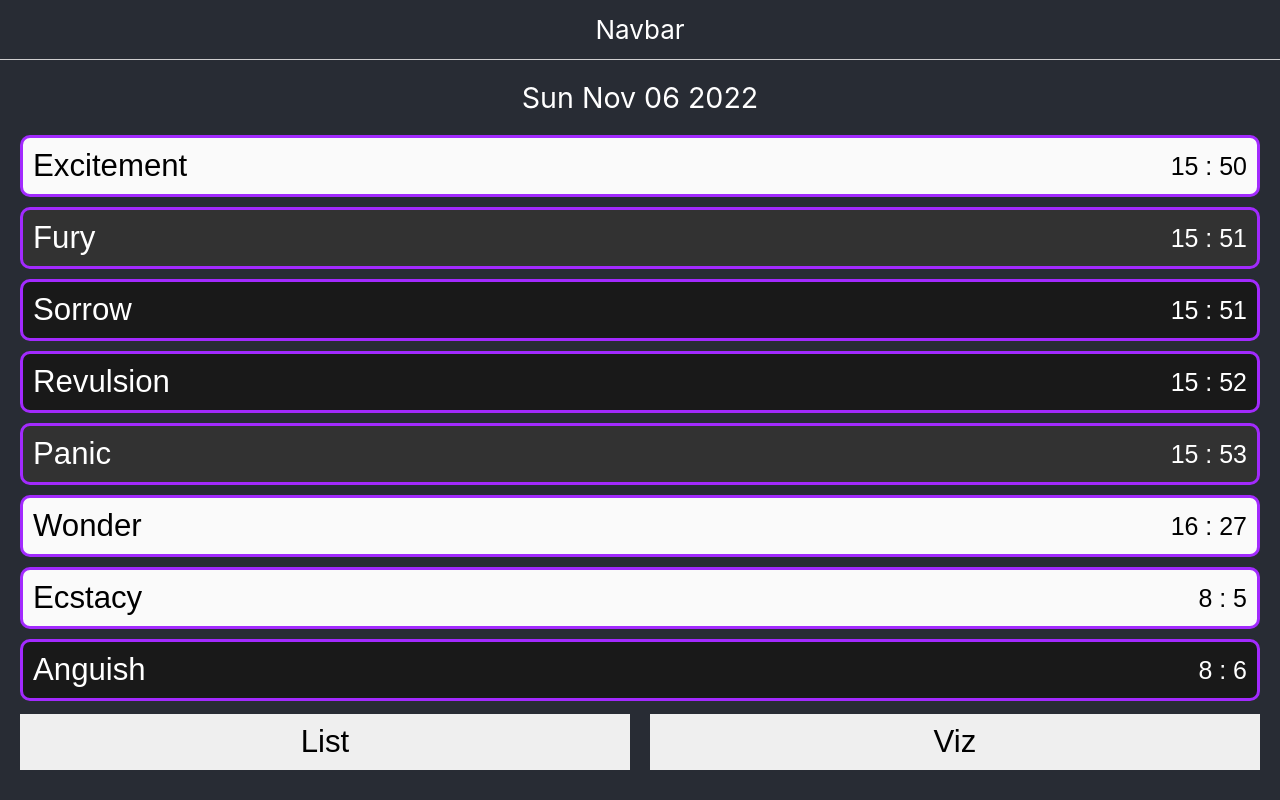
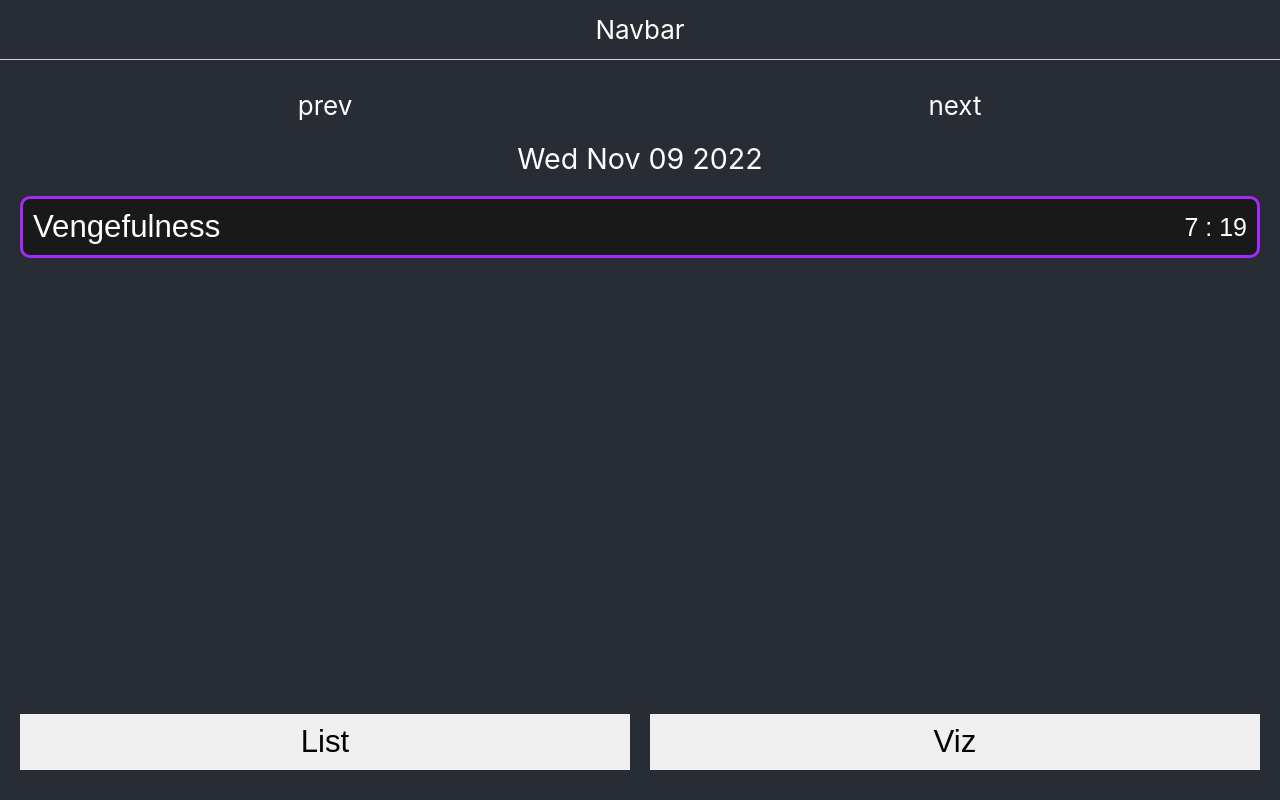
Before and after one commit to AladinJmila/emotions-diary-frontend, a React (Create React App) app: page /inspector in a window 1280 px wide. Built offline with nearby package versions, Linux system fonts and the light colour scheme; data requests are answered from the project's data file.

Commit message:
Sorted out paginating the logged emotions

```diff
--- a/data/db.json
+++ b/data/db.json
@@ -245,6 +245,62 @@
       "intensity": "4",
       "date": "2022-11-07T08:06:45.064Z",
       "color": "#191919"
+    },
+    {
+      "id": "w1cxc4wp",
+      "emotion": {
+        "id": "F3",
+        "categoryId": "4",
+        "name": "Panic",
+        "description": "Sudden uncontrollable fear.",
+        "posNeg": 2
+      },
+      "trigger": "Lorem ipsum dolor sit amet, consectetur adipiscing elit, sed do eiusmod tempor incididunt ut labore et dolore magna aliqua. Ut enim ad minim veniam, quis",
+      "intensity": "8",
+      "date": "2022-11-08T08:14:49.222Z",
+      "color": "#323232"
+    },
+    {
+      "id": "w6onu4i0",
+      "emotion": {
+        "id": "E2",
+        "categoryId": "1",
+        "name": "Excitement",
+        "descriptin": "A powerful enthusiasm.",
+        "posNeg": 10
+      },
+      "trigger": "velit esse cillum dolore eu fugiat nulla pariatur. Excepteur sint occaecat cupi",
+      "intensity": "5",
+      "date": "2022-11-08T08:15:05.675Z",
+      "color": "#FAFAFA"
+    },
+    {
+      "id": "11zbpvm0",
+      "emotion": {
+        "id": "D2",
+        "categoryId": "5",
+        "name": "Abhorrence",
+        "description": "A mixture of intense disgust and hatred.",
+        "posNeg": 1
+      },
+      "trigger": " quis nostrud exercitation ullamco laboris nisi ut aliquip ex",
+      "intensity": "3",
+      "date": "2022-11-08T08:15:23.422Z",
+      "color": "#191919"
+    },
+    {
+      "id": "aqa1kk67",
+      "emotion": {
+        "id": "A2",
+        "categoryId": "2",
+        "name": "Vengefulness",
+        "description": "Desire to retaliate after one is hurt.",
+        "posNeg": 1
+      },
+      "trigger": "Lorem ipsum dolor sit amet, consectetuer adipiscing elit. Aenean commodo ligula eget dolor",
+      "intensity": "8",
+      "date": "2022-11-09T07:19:18.986Z",
+      "color": "#191919"
     }
   ]
 }
--- a/src/components/EmoStatesList.jsx
+++ b/src/components/EmoStatesList.jsx
@@ -1,49 +1,81 @@
-import { useEffect } from 'react';
+import { useEffect, useState } from 'react';
 import { useEmoStates } from '../hooks/useEmoStates';
 import EmoState from './EmoState';
 import './EmoStatesList.css';
 
 function EmoStatesList() {
   const { emoStates, loadEmoStates } = useEmoStates();
+  const [paginated, setPaginated] = useState(null);
+  const [currentPage, setCurrentPage] = useState([]);
+  const [pageIndex, setPageIndex] = useState(0);
 
   useEffect(() => {
     !emoStates.length && loadEmoStates();
-    emoStates.length && paginate(emoStates);
-  }, [emoStates]);
+    if (emoStates.length) {
+      setPaginated(paginate(emoStates));
+      setCurrentPage(paginate(emoStates)[pageIndex]);
+    }
+  }, [emoStates, pageIndex]);
 
-  const paginate = emoStates => {
-    const today = new Date();
-    let currentDate = today;
-    let dayCount = 0;
+  function paginate() {
     const paginated = [];
+    let dayIndex = 0;
 
-    for (let i = emoStates.length - 1; i >= 0; i--) {
-      if (new Date(emoStates[i].date).getDate() === currentDate.getDate()) {
-        if (!paginated[dayCount]) {
-          paginated[dayCount] = [emoStates[i]];
-        } else {
-          paginated[dayCount] = [...paginated[dayCount], emoStates[i]];
-        }
+    for (let i = emoStates.length - 1; i >= 1; i--) {
+      const current = emoStates[i];
+      const prev = emoStates[i - 1];
+      const currentDate = new Date(current.date);
+      const prevDate = new Date(prev.date);
+
+      if (!paginated[dayIndex]) paginated[dayIndex] = [];
+      paginated[dayIndex].push(emoStates[i]);
+
+      if (
+        currentDate.getDate() === prevDate.getDate() &&
+        currentDate.getMonth() === prevDate.getMonth() &&
+        currentDate.getFullYear() === prevDate.getFullYear()
+      ) {
+        continue;
       } else {
-        dayCount++;
-        currentDate.setDate(today.getDate() - 1);
+        dayIndex++;
       }
-      console.log(currentDate);
     }
-
-    console.log('paginated');
-    console.log(paginated);
-  };
+    return paginated;
+  }
 
   return (
     <div className='emo-states-container'>
-      <span className='date'>
-        {new Date(emoStates[0]?.date).toDateString()}
-      </span>
-      <ul>
-        {emoStates &&
-          emoStates.map(emos => <EmoState key={emos.id} emos={emos} />)}
-      </ul>
+      {paginated && (
+        <>
+          <div
+            className='buttons'
+            style={{ justifyContent: 'space-between', marginBottom: 30 }}
+          >
+            <p
+              onClick={() => {
+                if (pageIndex < paginated.length - 1)
+                  setPageIndex(pageIndex + 1);
+              }}
+            >
+              prev
+            </p>
+            <p
+              onClick={() => {
+                if (pageIndex > 0) setPageIndex(pageIndex - 1);
+              }}
+            >
+              next
+            </p>
+          </div>
+          <span className='date'>
+            {currentPage && new Date(currentPage[0]?.date).toDateString()}
+          </span>
+          <ul>
+            {currentPage &&
+              currentPage.map(emos => <EmoState key={emos.id} emos={emos} />)}
+          </ul>
+        </>
+      )}
     </div>
   );
 }
```
